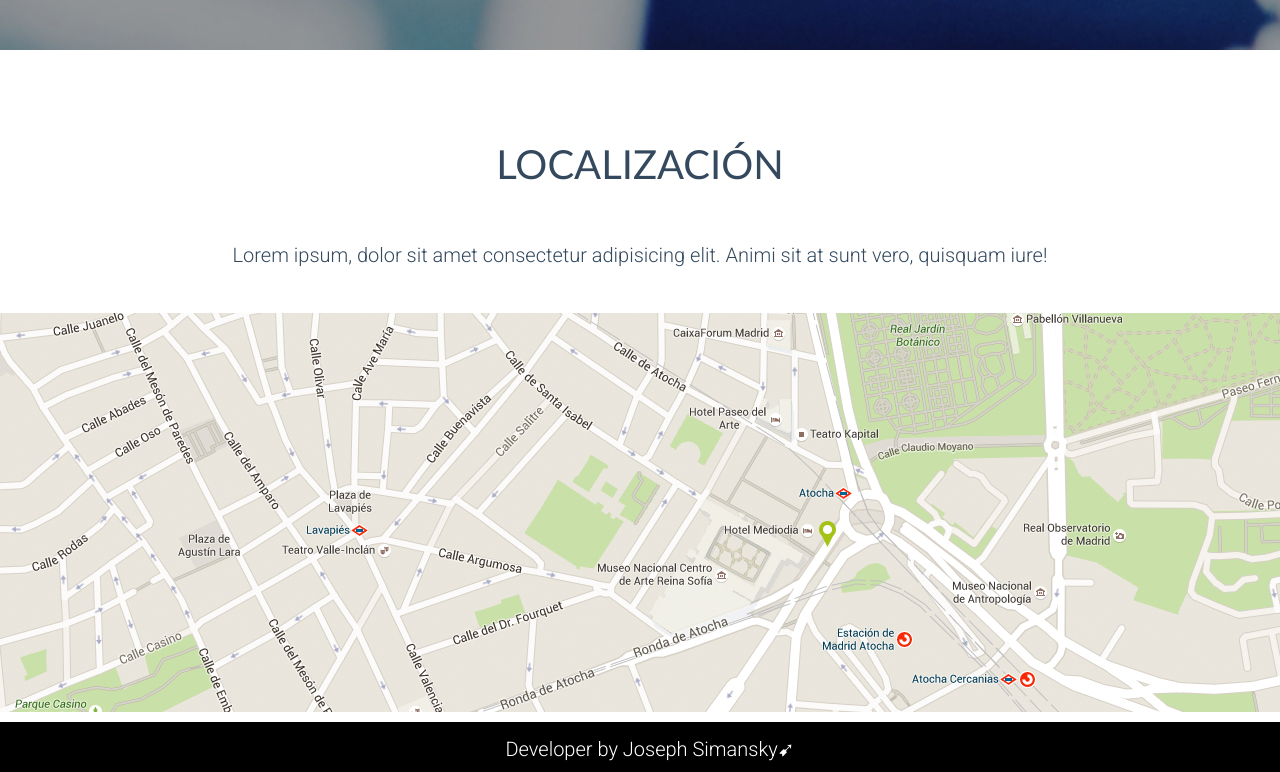
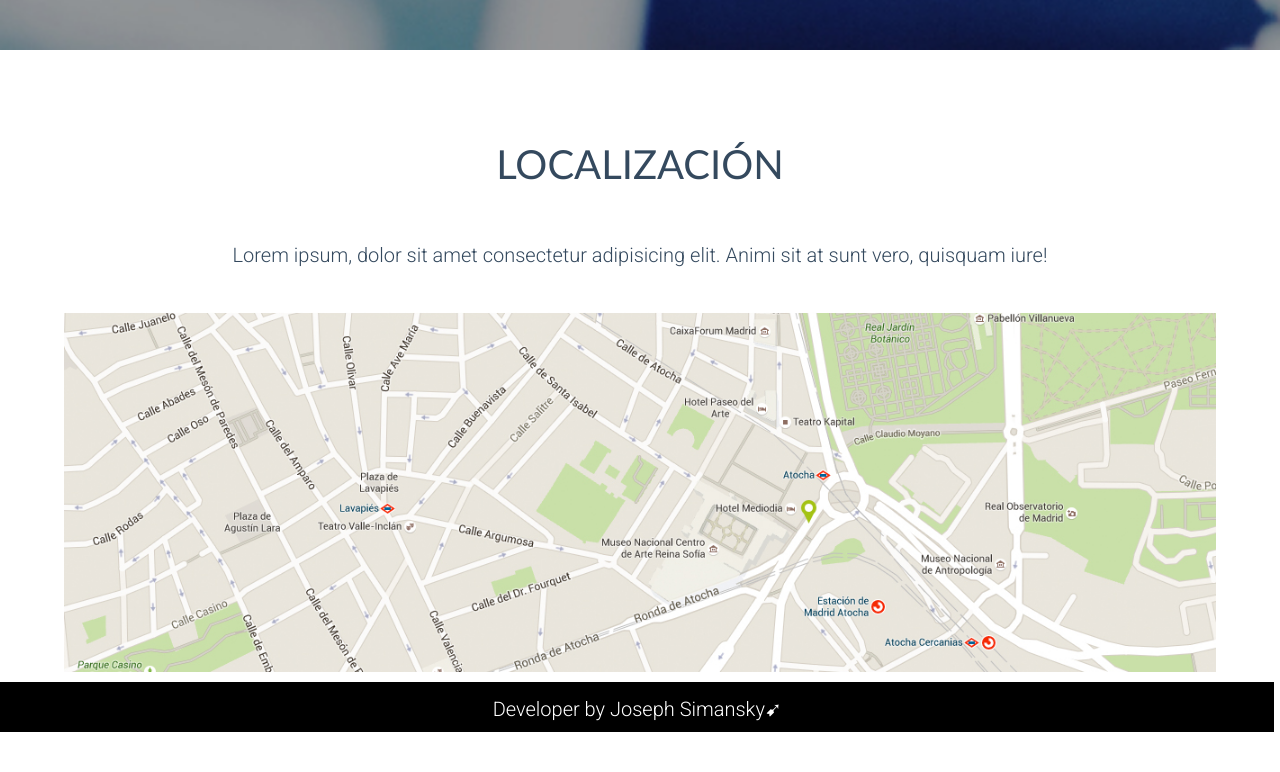
Before and after one commit to Jsimansky99/Fazt-page, a plain HTML site: page index.html in a window 1280 px wide. Shown: the part 2890-3662 px from the top of the page. After the commit the page ends 3622 px from the top, so only its background shows below. Drawn offline with Linux system fonts and the light colour scheme.

Commit message:
finish page

```diff
--- a/CSS/master.css
+++ b/CSS/master.css
@@ -190,6 +190,7 @@
     background-size: cover;
     color: #fff;
     text-align: left;
+    width: 100%;
 }
 
 .rates p{
@@ -197,7 +198,7 @@
 }
 
 .contain{
-    max-width: 600px;
+    max-width: 700px;
     margin: 0 auto;
 }
 
@@ -214,17 +215,18 @@
     padding-bottom: 0px;
 }
 
+
 .localization .map img{
-    max-width: 100%;
-    width: 100%;
+    width: 90%;
 }
+
 
 footer{
     background-color: black;
     background-size: cover;
     height: 30px;
     color: #fff;
-    width: 100%;
+    width: 98%;
     text-align: center;
     justify-content: center;
     padding: 10px 10px;
```
